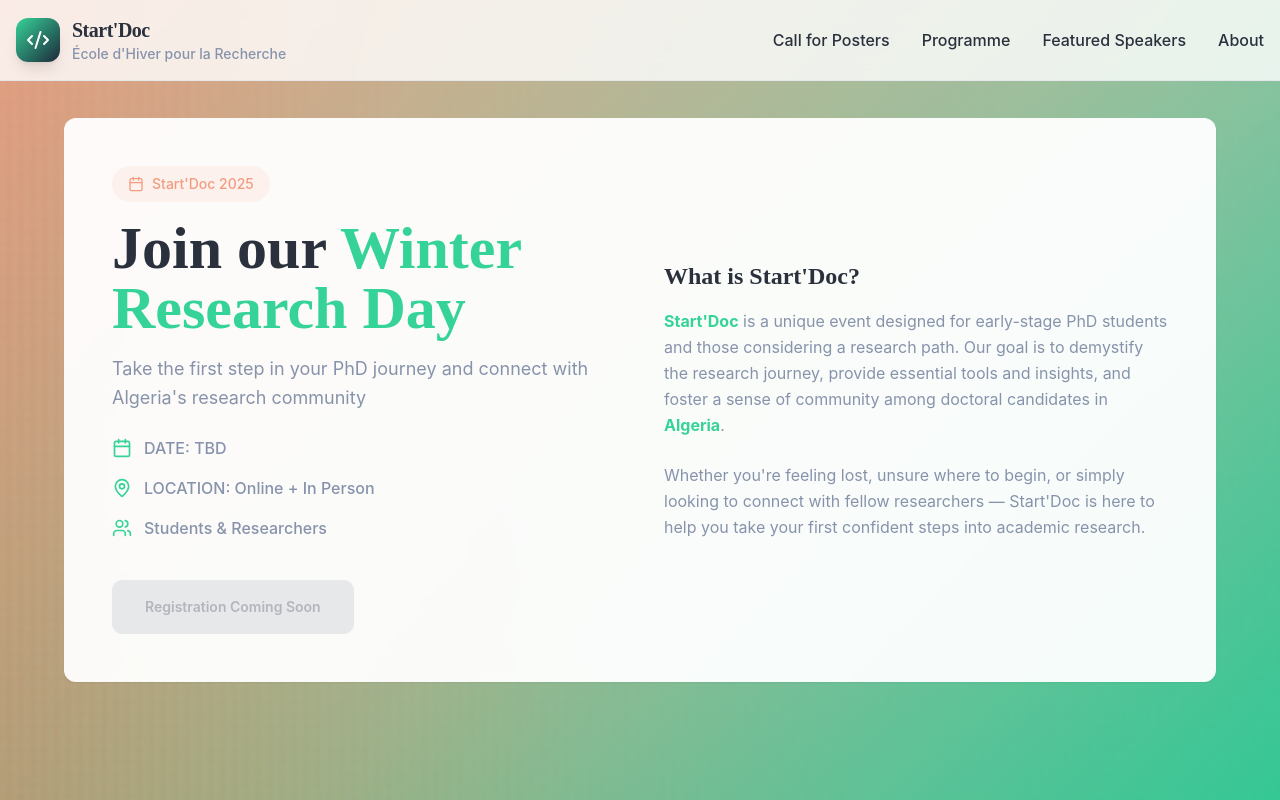
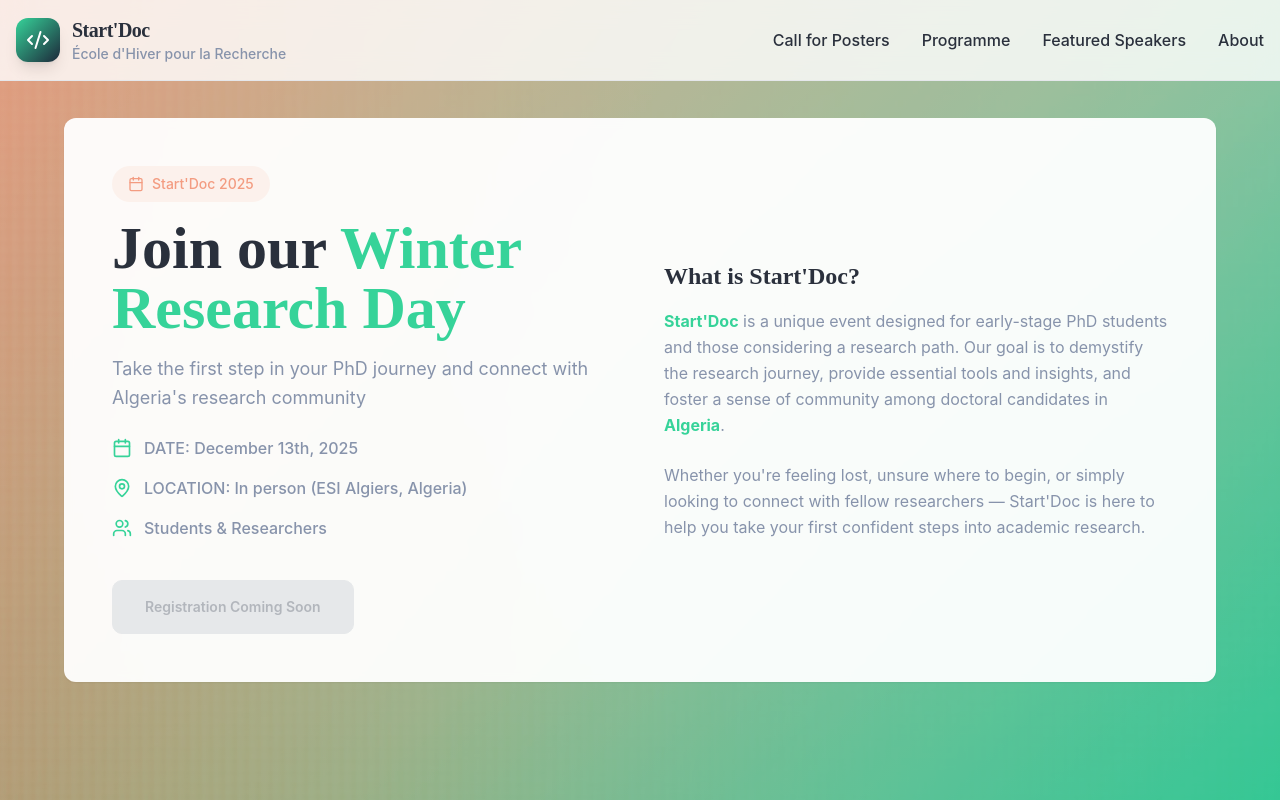
Before and after one commit to Meyssa/startdoc-website, a React (Vite) app: page / in a window 1280 px wide. Shown: the top 800 px of the page. Built offline with nearby package versions, Linux system fonts and the light colour scheme.

Commit message:
Update HeroSection with event date and location details

```diff
--- a/src/components/HeroSection.tsx
+++ b/src/components/HeroSection.tsx
@@ -44,11 +44,11 @@
                   <div className="space-y-4">
                     <div className="flex items-center space-x-3 text-muted-foreground">
                       <Calendar className="w-5 h-5 text-primary" />
-                      <span className="font-medium">DATE: TBD</span>
+                      <span className="font-medium">DATE: December 13th, 2025</span>
                     </div>
                     <div className="flex items-center space-x-3 text-muted-foreground">
                       <MapPin className="w-5 h-5 text-primary" />
-                      <span className="font-medium">LOCATION: Online + In Person</span>
+                      <span className="font-medium">LOCATION: In person (ESI Algiers, Algeria)</span>
                     </div>
                     <div className="flex items-center space-x-3 text-muted-foreground">
                       <Users className="w-5 h-5 text-primary" />
```
